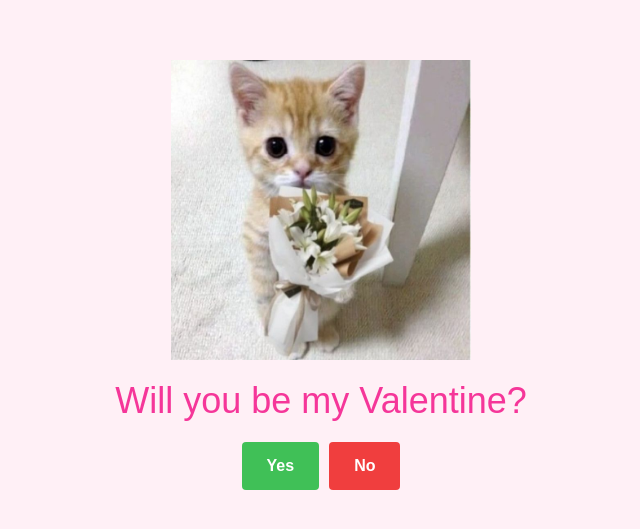
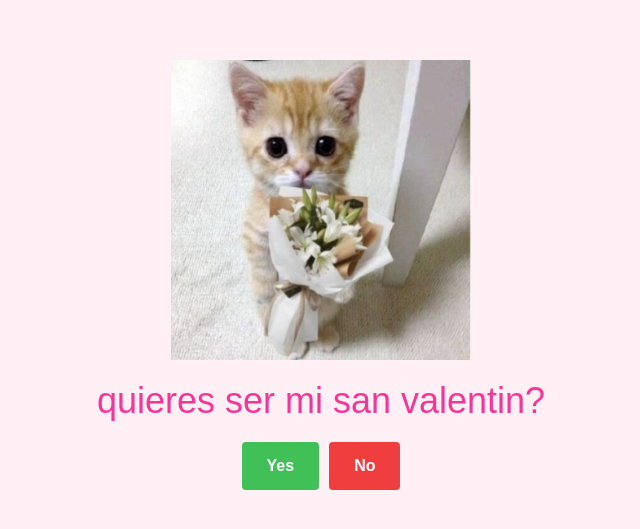
Before and after one commit to ander13-07/se-mi-san-valent-n, a plain HTML site: page index.html in a window 1280 px wide. Shown: the part 125-654 px from the top of the page, without its empty margins (319-959 px from the left). Drawn offline with Linux system fonts and the light colour scheme; files whose address does not match are found by name; a web font is replaced by a local one.

Commit message:
Update index.html

```diff
--- a/index.html
+++ b/index.html
@@ -15,7 +15,7 @@
   <body>
     <main class="container">
       <img class="cat-img" src="img/cat-0.jpg" alt="Picture of a cat" />
-      <p class="title">Will you be my Valentine?</p>
+      <p class="title">quieres ser mi san valentin?</p>
       <div class="buttons">
         <button type="button" class="btn btn--yes">Yes</button>
         <button type="button" class="btn btn--no">No</button>
```
